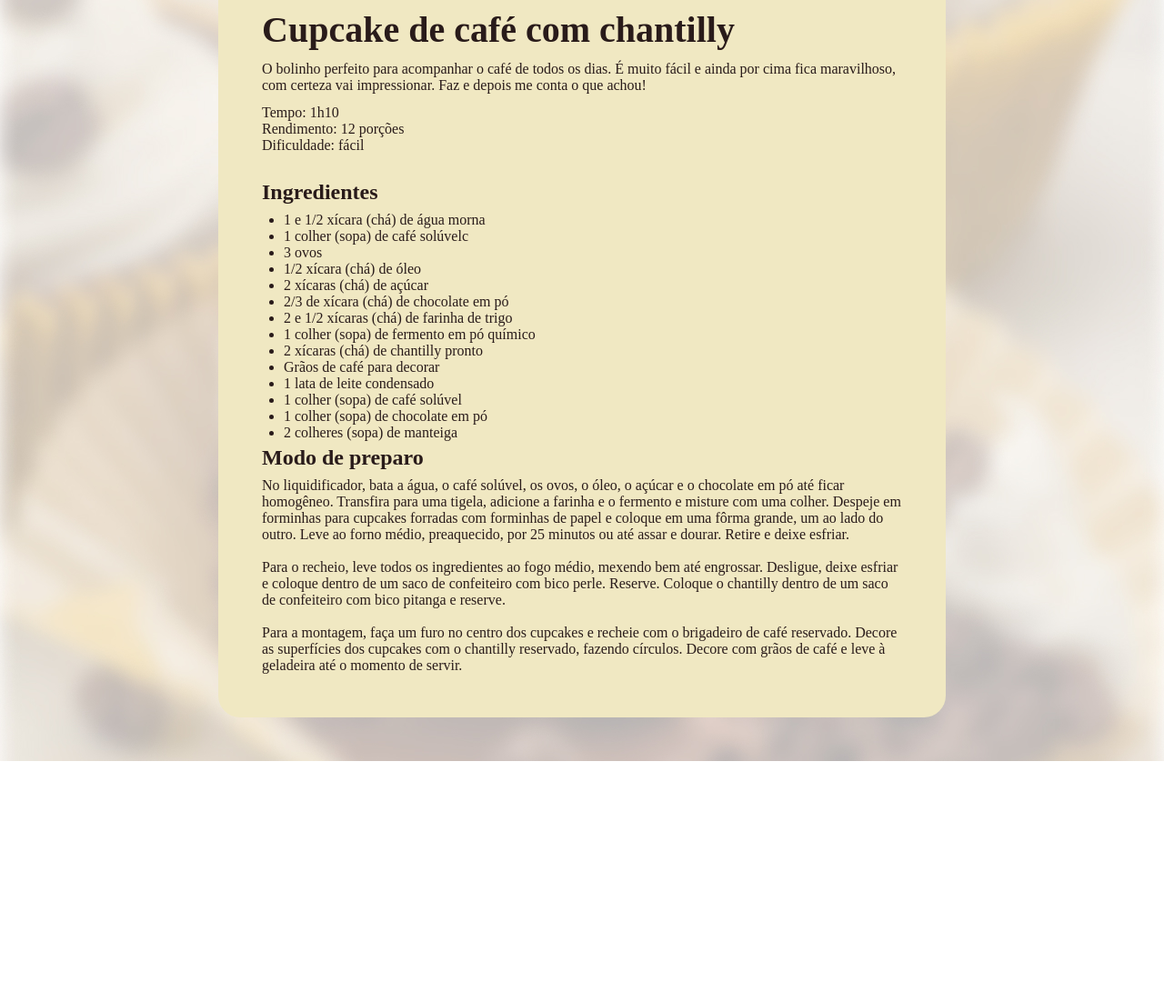
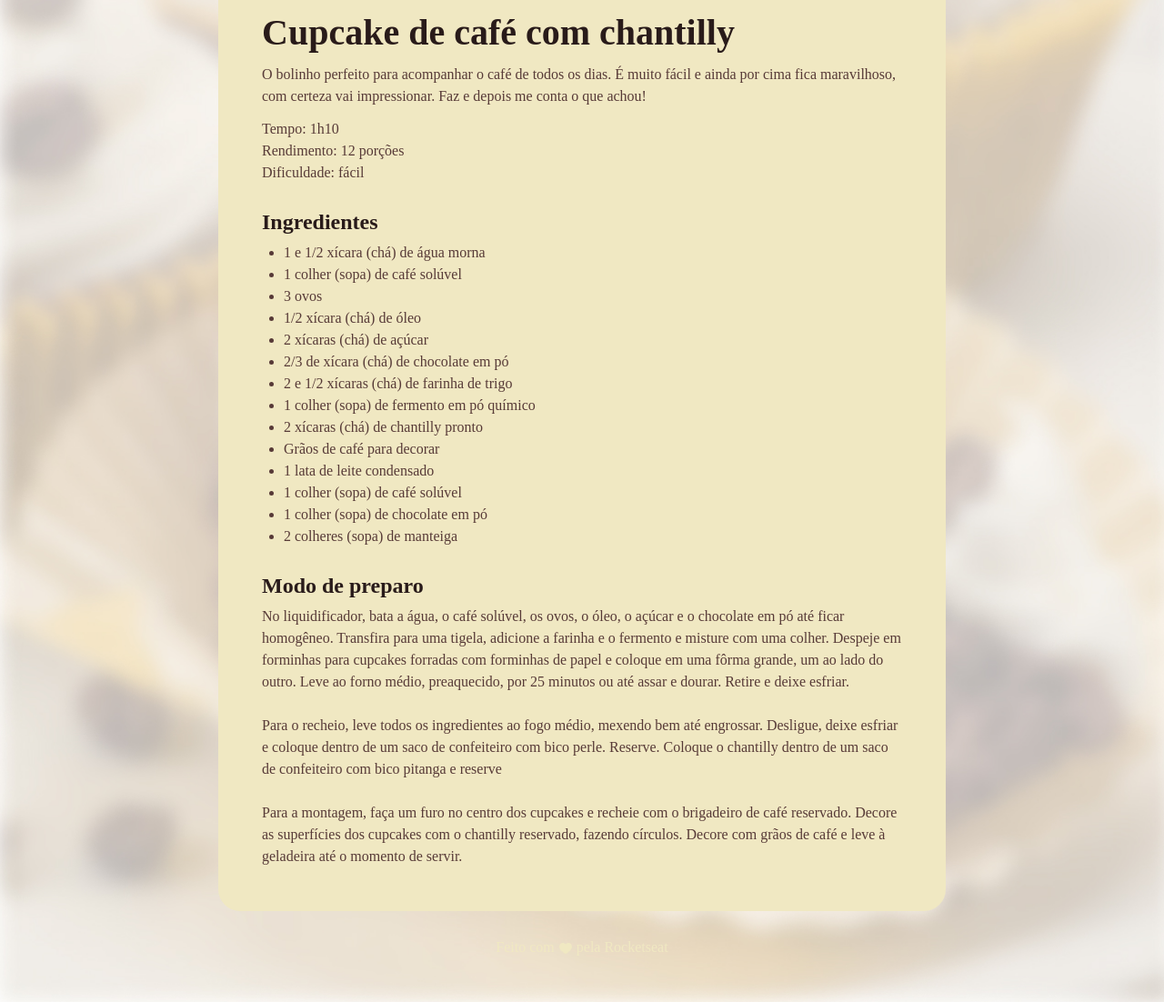
Before and after one commit to LuizeduDev/pag-receita, a plain HTML site: page index.html in a window 1280 px wide. Shown: the part 497-1599 px from the top of the page at 91% size. Before the commit the page ends 1334 px from the top, so only its background shows below. Drawn offline with Linux system fonts and the light colour scheme; a web font is replaced by a local one.

Commit message:
adicionando footer

```diff
--- a/index.html
+++ b/index.html
@@ -1,35 +1,42 @@
 <!DOCTYPE html>
 <html lang="pt-br">
   <head>
-<link rel="preconnect" href="https://fonts.googleapis.com">
-<link rel="preconnect" href="https://fonts.gstatic.com" crossorigin>
-  <meta charset="UTF-8">
-  <meta name="viewport" content="width=device-width, initial-scale=1.0">
+    <link rel="preconnect" href="https://fonts.googleapis.com" />
+    <link rel="preconnect" href="https://fonts.gstatic.com" crossorigin />
+    <meta charset="UTF-8" />
+    <meta name="viewport" content="width=device-width, initial-scale=1.0" />
     <title>Página de receita</title>
-  <link rel="stylesheet" href="style.css">
-  <link href="https://fonts.googleapis.com/css2?family=Alice&display=swap" rel="stylesheet">
+    <link rel="stylesheet" href="style.css" />
+    <link
+      href="https://fonts.googleapis.com/css2?family=Alice&display=swap"
+      rel="stylesheet"
+    />
   </head>
   <body>
-  <div id="Page">
-    <img src="assets/main-image.jpg" alt="Imagem de um cupcake com graos de cafe e um chantilly">
+    <div id="page">
+      <img
+        src="assets/main-image.jpg"
+        alt="Imagem de um cupcake com grãos de café e um chantilly"
+      />
       <main>
         <section id="about">
           <h1>Cupcake de café com chantilly</h1>
           <p>
-          O bolinho perfeito para acompanhar o café de todos os dias. É muito fácil e ainda por cima fica maravilhoso, com certeza vai impressionar. Faz e depois me conta o que achou!
+            O bolinho perfeito para acompanhar o café de todos os dias. É muito
+            fácil e ainda por cima fica maravilhoso, com certeza vai
+            impressionar. Faz e depois me conta o que achou!
           </p>
-
           <p>
-         Tempo: 1h10 <br>
-          Rendimento: 12 porções<br>
+            Tempo: 1h10 <br />
+            Rendimento: 12 porções <br />
             Dificuldade: fácil
           </p>
         </section>
-      <section id="ingredients"></section>
+        <section id="ingredients">
           <h2>Ingredientes</h2>
           <ul>
             <li>1 e 1/2 xícara (chá) de água morna</li>
-       <li>1 colher (sopa) de café solúvelc</li>
+            <li>1 colher (sopa) de café solúvel</li>
             <li>3 ovos</li>
             <li>1/2 xícara (chá) de óleo</li>
             <li>2 xícaras (chá) de açúcar</li>
@@ -43,15 +50,36 @@
             <li>1 colher (sopa) de chocolate em pó</li>
             <li>2 colheres (sopa) de manteiga</li>
           </ul>
-      <section id="preparation"></section>
+        </section>
+        <section id="preparation">
           <h2>Modo de preparo</h2>
           <p>
-        No liquidificador, bata a água, o café solúvel, os ovos, o óleo, o açúcar e o chocolate em pó até ficar homogêneo. Transfira para uma tigela, adicione a farinha e o fermento e misture com uma colher. Despeje em forminhas para cupcakes forradas com forminhas de papel e coloque em uma fôrma grande, um ao lado do outro. Leve ao forno médio, preaquecido, por 25 minutos ou até assar e dourar. Retire e deixe esfriar.
-        <br> <br>
-        Para o recheio, leve todos os ingredientes ao fogo médio, mexendo bem até engrossar. Desligue, deixe esfriar e coloque dentro de um saco de confeiteiro com bico perle. Reserve. Coloque o chantilly dentro de um saco de confeiteiro com bico pitanga e reserve.<br> <br>
-        Para a montagem, faça um furo no centro dos cupcakes e recheie com o brigadeiro de café reservado. Decore as superfícies dos cupcakes com o chantilly reservado, fazendo círculos. Decore com grãos de café e leve à geladeira até o momento de servir.
+            No liquidificador, bata a água, o café solúvel, os ovos, o óleo, o
+            açúcar e o chocolate em pó até ficar homogêneo. Transfira para uma
+            tigela, adicione a farinha e o fermento e misture com uma colher.
+            Despeje em forminhas para cupcakes forradas com forminhas de papel e
+            coloque em uma fôrma grande, um ao lado do outro. Leve ao forno
+            médio, preaquecido, por 25 minutos ou até assar e dourar. Retire e
+            deixe esfriar.
+            <br /><br />
+            Para o recheio, leve todos os ingredientes ao fogo médio, mexendo
+            bem até engrossar. Desligue, deixe esfriar e coloque dentro de um
+            saco de confeiteiro com bico perle. Reserve. Coloque o chantilly
+            dentro de um saco de confeiteiro com bico pitanga e reserve
+            <br /><br />
+            Para a montagem, faça um furo no centro dos cupcakes e recheie com o
+            brigadeiro de café reservado. Decore as superfícies dos cupcakes com
+            o chantilly reservado, fazendo círculos. Decore com grãos de café e
+            leve à geladeira até o momento de servir.
           </p>
+        </section>
       </main>
     </div>
+
+    <footer>
+      Feito com
+      <img src="assets/ph_heart-fill.svg" alt="Coraçãozinho fofinho" />
+      pela Rocketseat
+    </footer>
   </body>
 </html>
--- a/style.css
+++ b/style.css
@@ -4,8 +4,9 @@ padding: 0;
 }
 
 :root {
-    font-family: "Alice", serif;
-      color: #291b1a;
+  font-family: 'Alice', serif;
+  line-height: 150%;
+  color: #573a37;
 }
 
 body {
@@ -13,13 +14,13 @@ body {
   background-size: cover;
 }
 
-#Page {
+#page {
   box-sizing: border-box;
   width: 800px;
   padding: 24px;
-  background-color: #F0E8C2;
+  background-color: #f0e8c2;
   border-radius: 24px;
-  margin: 48px auto;
+  margin: 48px auto 28px;
 }
 
 img {
@@ -47,12 +48,23 @@ h2 {
   font-size: 24px;
 }
 
-h1, h2 {
+h1,
+h2 {
+  margin-bottom: 4px;
   color: #291b1a;
-   margin-bottom: 4px;
   line-height: 150%;
 }
 
 ul {
   padding-left: 24px;
 }
+
+footer {
+  color: #f0e8c2;
+  text-align: center;
+  padding-bottom: 48px;
+}
+
+footer img {
+  vertical-align: middle;
+}
```
Also changed, not shown: assets/ph_heart-fill.svg (added), 1 other file. Lines whose indentation alone changed are shown as unchanged.
